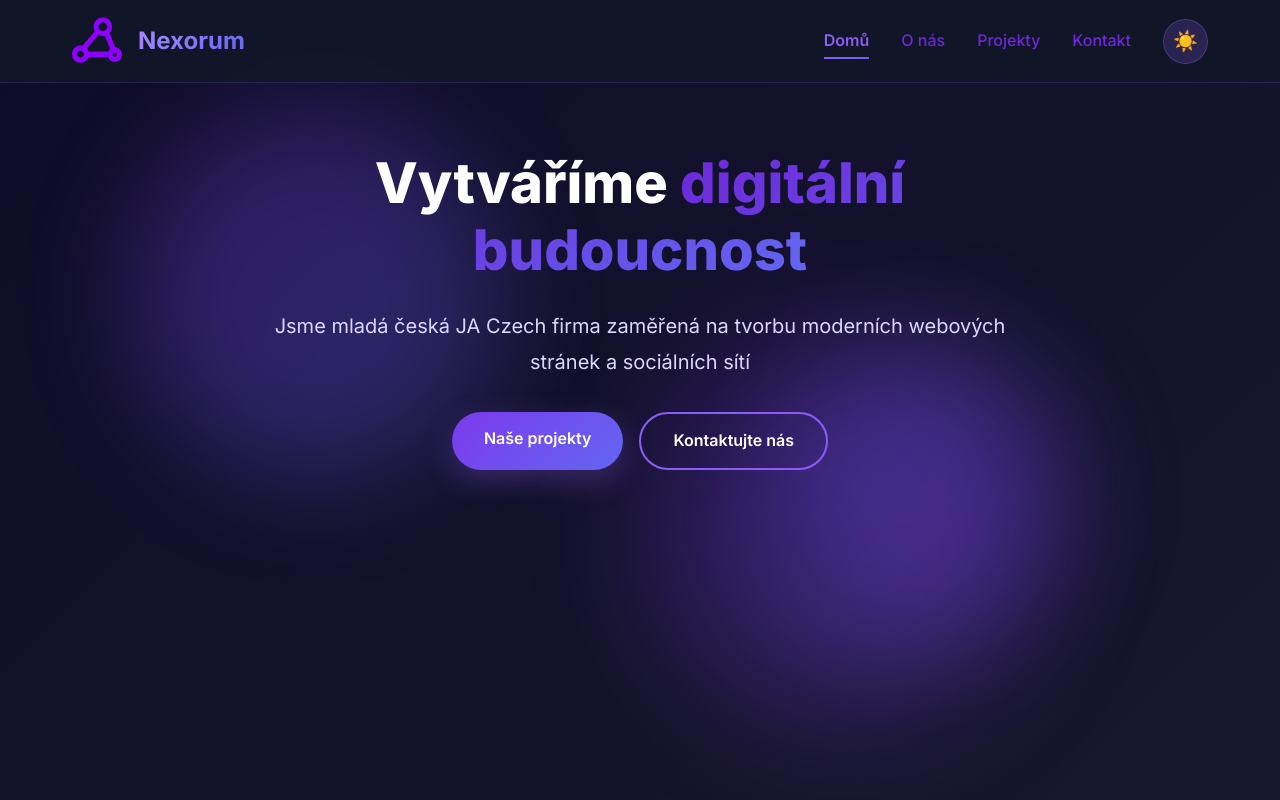
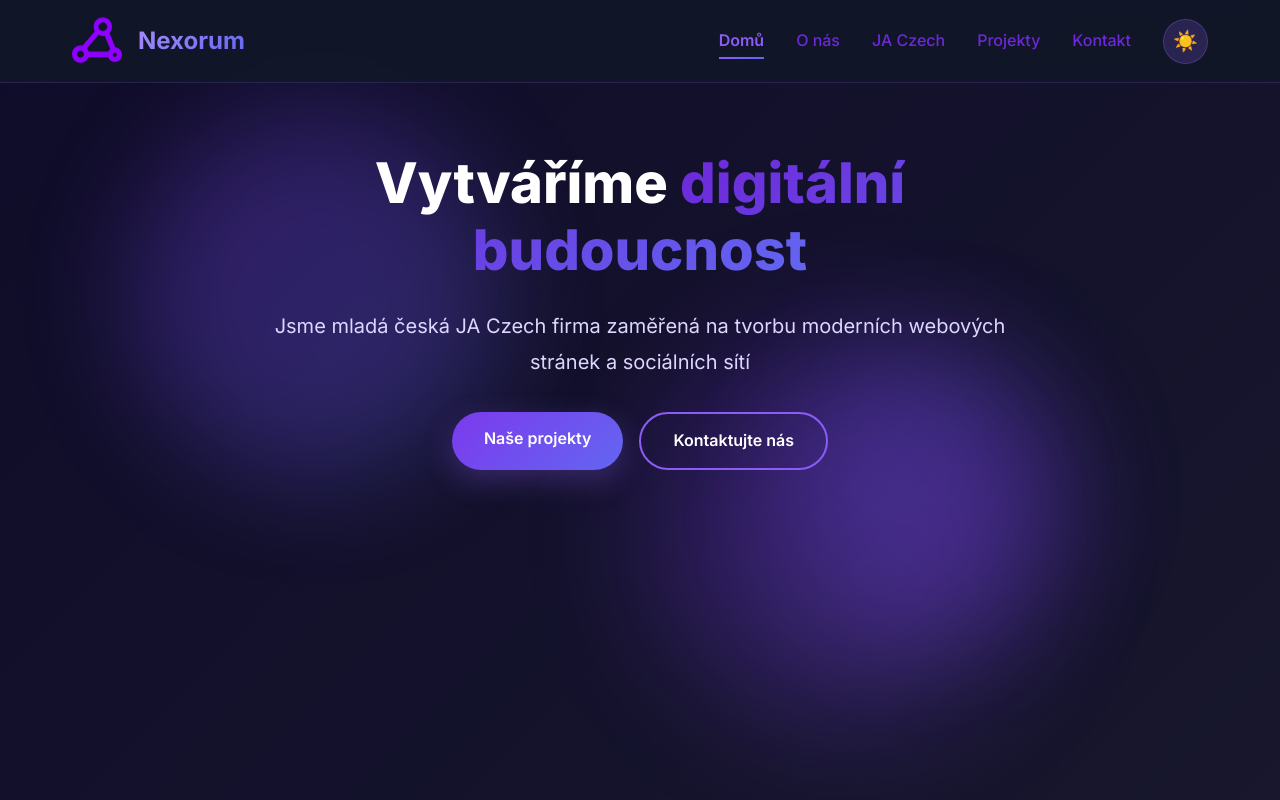
Before and after one commit to cavalinho-xdd/Nexorum-web-page, a React (Vite) app: page / in a window 1280 px wide. Shown: the top 800 px of the page. Built offline with nearby package versions, Linux system fonts and the light colour scheme.

Commit message:
Add link to JA Czech in navigation

```diff
--- a/src/App.jsx
+++ b/src/App.jsx
@@ -90,6 +90,7 @@ function App() {
           <nav className={`nav ${isMenuOpen ? 'nav-open' : ''}`}>
             <a href="#home" className={activeSection === 'home' ? 'active' : ''} onClick={closeMenu}>Domů</a>
             <a href="#about" className={activeSection === 'about' ? 'active' : ''} onClick={closeMenu}>O nás</a>
+            <a href="#ja" className={activeSection === 'ja' ? 'active' : ''} onClick={closeMenu}>JA Czech</a>
             <a href="#projects" className={activeSection === 'projects' ? 'active' : ''} onClick={closeMenu}>Projekty</a>
             <a href="#contact" className={activeSection === 'contact' ? 'active' : ''} onClick={closeMenu}>Kontakt</a>
             <button className="theme-toggle" onClick={toggleTheme} aria-label="Toggle theme">
```
